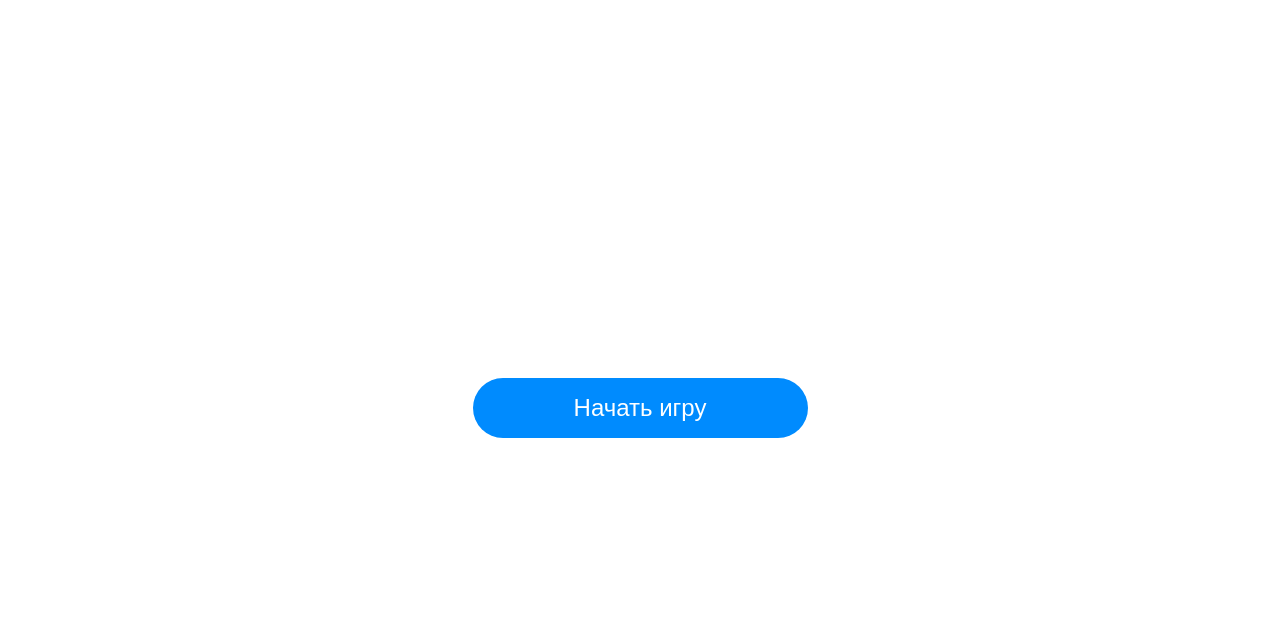
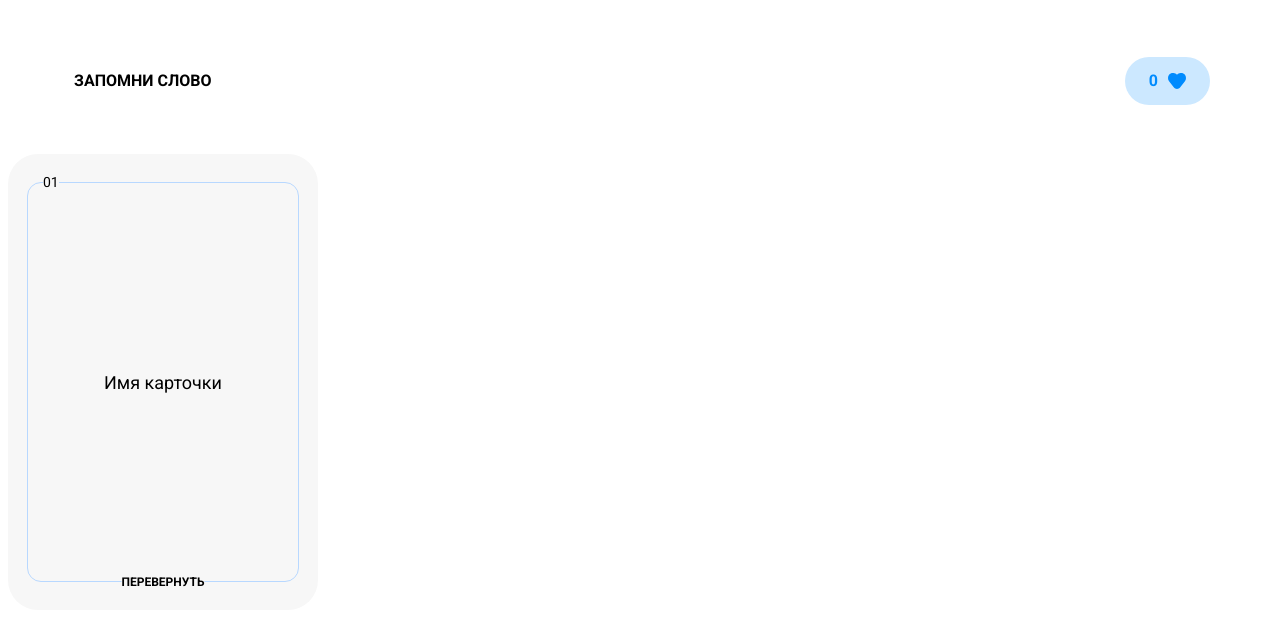
Before and after one commit to vabarskov/purple_homework, a Vue app: page / in a window 1280 px wide. Shown: the top 626 px of the page. Built offline with nearby package versions, Linux system fonts and the light colour scheme.

Commit message:
header and card added

```diff
--- a/src/App.vue
+++ b/src/App.vue
@@ -1,11 +1,22 @@
 <template>
-    <div class="main-page">
+    <AppHeader />
+    <div class="main-page" v-if="showMain">
         <AppButton>Начать игру</AppButton>
+    </div>
+    <div class="inner-page" v-else>
+        <div class="cards-wrapper">
+            <AppCard />
+        </div>
     </div>
 </template>
 
 <script setup>
     import AppButton from './components/Button.vue'
+    import AppHeader from './components/Header.vue'
+    import AppCard from './components/Card.vue'
+    import {ref} from "vue";
+
+    const showMain = ref(false);
 </script>
 
 <style scoped>
--- /dev/null
+++ b/src/components/Card.vue
@@ -0,0 +1,81 @@
+<template>
+    <div class="card">
+        <div class="card__num">{{ num }}</div>
+        <div class="card__content">
+            {{ name }}
+        </div>
+        <div class="card__bottom" @click="emit('rotate')">
+            {{ rotateName }}
+        </div>
+    </div>
+</template>
+
+<script setup>
+    const { num, name, rotateName, completeName } = defineProps({
+        num: {type: String, default: '01'},
+        name: {type: String, default: 'Имя карточки'},
+        rotateName: {type: String, default: 'Перевернуть'},
+        completeName: {type: String, default: 'Завершено'},
+    });
+    const emit = defineEmits({
+        rotate() {
+
+        },
+        completed() {
+
+        },
+    });
+</script>
+
+<style scoped>
+    .card {
+        position: relative;
+        width: 250px;
+        height: 376px;
+        background: #f7f7f7;
+        border-radius: 30px;
+        padding: 40px 30px;
+    }
+
+    .card::before {
+        content: "";
+        position: absolute;
+        inset: 28px 19px;
+        border: 1px solid #b8d8ff;
+        border-radius: 14px;
+        z-index: 1;
+    }
+
+    .card__num {
+        position: absolute;
+        top: 20px;
+        left: 35px;
+        background: #f7f7f7;
+        z-index: 2;
+        font-size: 14px;
+    }
+
+    .card__bottom {
+        position: absolute;
+        bottom: 19px;
+        left: 50%;
+        transform: translateX(-50%);
+        background: #f7f7f7;
+        z-index: 2;
+        font-weight: var(--bold-font-weight);
+        font-size: 12px;
+        line-height: 18px;
+        letter-spacing: 12%;
+        text-transform: uppercase;
+    }
+
+    .card__content {
+        position: absolute;
+        inset: 0;
+        display: flex;
+        align-items: center;
+        justify-content: center;
+        z-index: 2;
+        font-size: 18px;
+    }
+</style>
--- /dev/null
+++ b/src/components/Header.vue
@@ -0,0 +1,48 @@
+<template>
+    <div class="header">
+        <div class="title">
+            {{ title }}
+        </div>
+        <div class="score-wrapper">
+            <div class="score">
+                {{ score }}
+            </div>
+            <AppIconHeart />
+        </div>
+    </div>
+</template>
+
+<script setup>
+    import AppIconHeart from './Icons/Heart.vue';
+    const { title, score } = defineProps({
+        title: {type: String, default: 'Запомни слово'},
+        score: {type: Number, default: 0},
+    });
+</script>
+
+<style scoped>
+    .header {
+        padding: 49px 62px 49px 66px;
+        display: flex;
+        justify-content: space-between;
+        font-size: var(--small-font-size);
+        line-height: var(--small-line-height);
+        font-weight: var(--bold-font-weight);
+        text-transform: uppercase;
+        align-items: center;
+    }
+    .title {
+        letter-spacing: 12%;
+    }
+    .score-wrapper {
+        padding: 12px 24px;
+        display: flex;
+        gap: 10px;
+        align-items: center;
+        justify-content: space-between;
+        background-color: #CCE8FF;
+        color: #008BFE;
+        border-radius: 36px;
+        border: none;
+    }
+</style>
--- /dev/null
+++ b/src/components/Icons/Heart.vue
@@ -0,0 +1,9 @@
+<template>
+    <svg width="18" height="16" viewBox="0 0 18 16" fill="none" xmlns="http://www.w3.org/2000/svg">
+        <path d="M12.4709 0.0535018C11.1978 0.228562 9.92258 0.8312 9 1.80891C8.07742 0.8312 6.8022 0.228562 5.52915 0.0535018C3.91335 -0.168691 2.1499 0.284246 1.05884 1.73088C-0.352945 3.60276 -0.352949 6.25395 1.05884 8.12583L5.75286 14.3496C7.41251 16.5501 10.5875 16.5501 12.2471 14.3496L16.9412 8.12584C18.3529 6.25396 18.3529 3.60276 16.9412 1.73088C15.8501 0.284246 14.0867 -0.168691 12.4709 0.0535018Z" fill="#008BFE"/>
+    </svg>
+</template>
+
+<script setup>
+
+</script>
--- a/src/style.css
+++ b/src/style.css
@@ -10,10 +10,12 @@
     --default-font-weight: 400;
     --bold-font-weight: 700;
     --big-font-size: 24px;
+    --small-font-size: 16px;
+    --small-line-height: 24px;
 
-    --project-font: "Roboto", sans-serif;
+    --project-font: "Roboto";
 }
 
 body {
-    font-family: var(--project-font);
+    font-family: var(--project-font), sans-serif;
 }
```
